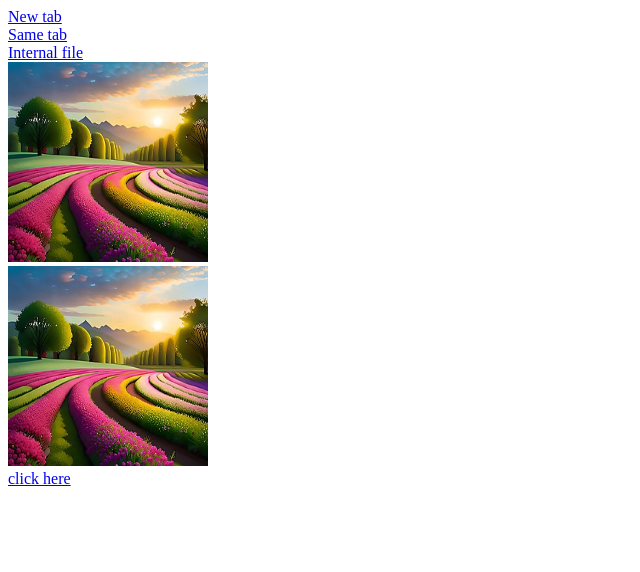
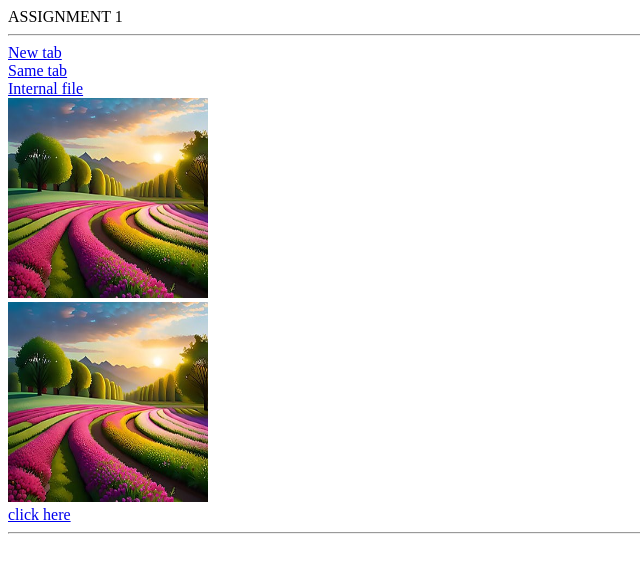
Before and after one commit to amangarg0510/HTML-ASSIGNMENT-1, a plain HTML site: page index.html in a window 1280 px wide. Shown: the whole page, without its empty margins (0-640 px from the left). Drawn offline with Linux system fonts and the light colour scheme.

Commit message:
Add files via upload

```diff
--- a/index.html
+++ b/index.html
@@ -6,6 +6,8 @@
     <title>Document</title>
 </head>
 <body>
+    ASSIGNMENT 1 <br>
+    <hr>
     <a href="https://4achievers.com/training-institute-in-noida-course" target="_blank">New tab</a>
     <br>
     <a href="https://4achievers.com/training-institute-in-noida-course">Same tab</a>
@@ -19,6 +21,7 @@
         <br>
 
        <a href="./index1.html">click here</a>
+       <hr>
 
 </body>
 </html>
```
